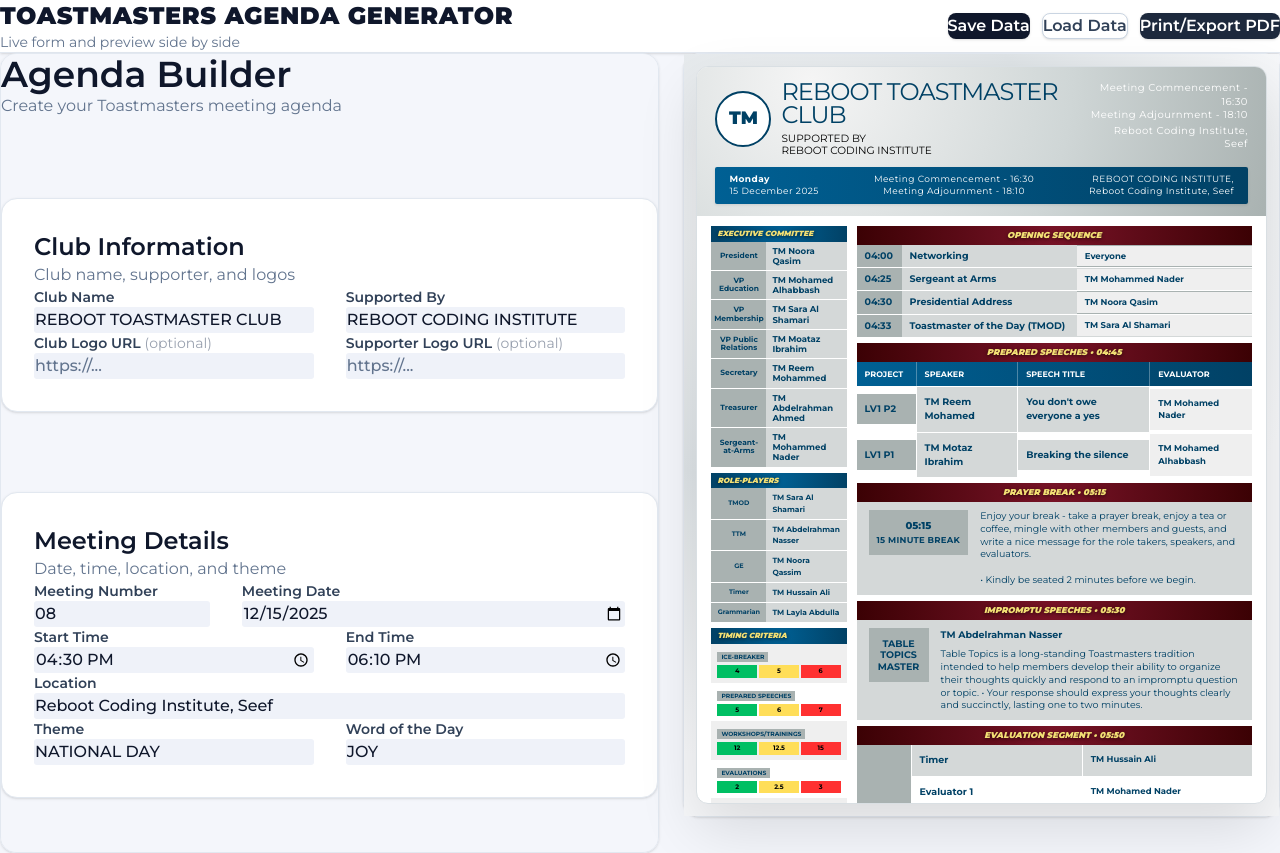
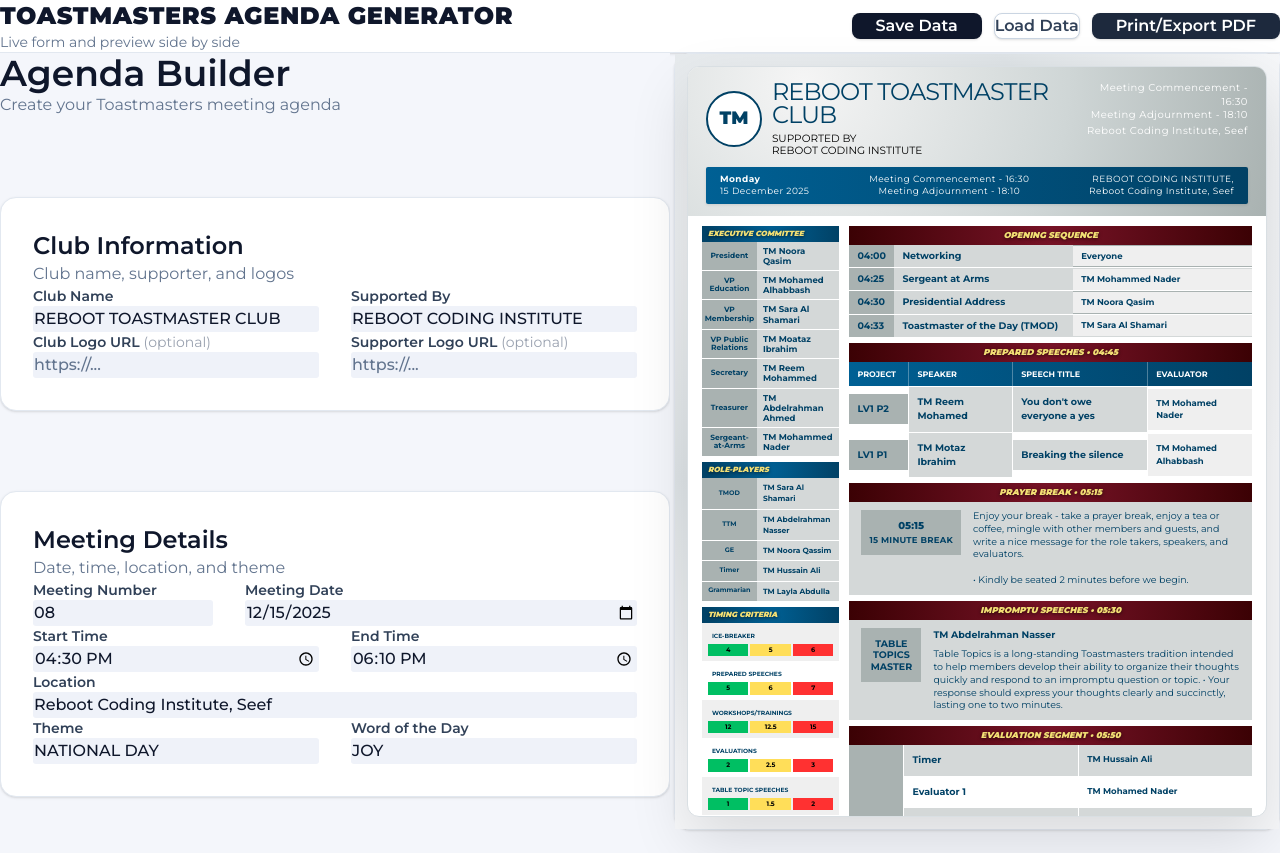
Before and after one commit to NooraWael/toastmasters-agenda, a Next.js app: page / in a window 1280 px wide. Built offline with nearby package versions, Linux system fonts and the light colour scheme.

Commit message:
Enhance button styles for improved usability and adjust layout spacing in agenda components

```diff
--- a/app/globals.css
+++ b/app/globals.css
@@ -31,6 +31,12 @@
 
 .font-montserrat {
   font-family: var(--font-montserrat);
+}
+
+/* Slightly wider default buttons to reduce cramped CTAs */
+button {
+  padding-left: 1.5rem !important;
+  padding-right: 1.5rem !important;
 }
 
 /* Agenda preview framing */
--- a/app/page.tsx
+++ b/app/page.tsx
@@ -84,8 +84,8 @@
       </header>
 
       <main className="max-w-[1900px] mx-auto px-4 sm:px-6 lg:px-8 py-8">
-        <div className="grid grid-cols-1 lg:grid-cols-[1.05fr_0.95fr] gap-6 items-start">
-          <div className="bg-white rounded-2xl shadow-sm p-6 lg:p-8 border border-slate-200 max-h-[calc(100vh)] overflow-y-auto no-print">
+        <div className="grid grid-cols-1 lg:grid-cols-[1.05fr_0.95fr] gap-1 items-start">
+          <div className="bg-white max-h-[calc(100vh)] overflow-y-auto no-print">
             <AgendaForm data={agendaData} onChange={setAgendaData} />
           </div>
 
--- a/components/AgendaForm.tsx
+++ b/components/AgendaForm.tsx
@@ -379,7 +379,7 @@
               </div>
               <button
                 onClick={addExecutiveMember}
-                className="px-5 py-3 rounded-lg bg-slate-900 text-white text-sm font-semibold hover:bg-slate-800 transition-colors shadow-sm"
+                className="px-6 py-3 rounded-lg bg-slate-900 text-white text-sm font-semibold hover:bg-slate-800 transition-colors shadow-sm"
               >
                 Add Member
               </button>
@@ -428,7 +428,7 @@
                   <p className="text-slate-500 mb-4 text-base">No members added yet</p>
                   <button
                     onClick={addExecutiveMember}
-                    className="px-5 py-3 rounded-lg bg-slate-900 text-white text-sm font-semibold hover:bg-slate-800 transition-colors shadow-sm"
+                    className="px-6 py-3 rounded-lg bg-slate-900 text-white text-sm font-semibold hover:bg-slate-800 transition-colors shadow-sm"
                   >
                     Add First Member
                   </button>
@@ -448,7 +448,7 @@
               </div>
               <button
                 onClick={addRolePlayer}
-                className="px-5 py-3 rounded-lg bg-slate-900 text-white text-sm font-semibold hover:bg-slate-800 transition-colors shadow-sm"
+                className="px-6 py-3 rounded-lg bg-slate-900 text-white text-sm font-semibold hover:bg-slate-800 transition-colors shadow-sm"
               >
                 Add Role
               </button>
@@ -497,7 +497,7 @@
                   <p className="text-slate-500 mb-4 text-base">No roles added yet</p>
                   <button
                     onClick={addRolePlayer}
-                    className="px-5 py-3 rounded-lg bg-slate-900 text-white text-sm font-semibold hover:bg-slate-800 transition-colors shadow-sm"
+                    className="px-6 py-3 rounded-lg bg-slate-900 text-white text-sm font-semibold hover:bg-slate-800 transition-colors shadow-sm"
                   >
                     Add First Role
                   </button>
@@ -517,7 +517,7 @@
               </div>
               <button
                 onClick={addOpeningItem}
-                className="px-5 py-3 rounded-lg bg-slate-900 text-white text-sm font-semibold hover:bg-slate-800 transition-colors shadow-sm"
+                className="px-6 py-3 rounded-lg bg-slate-900 text-white text-sm font-semibold hover:bg-slate-800 transition-colors shadow-sm"
               >
                 Add Item
               </button>
@@ -575,7 +575,7 @@
                   <p className="text-slate-500 mb-4 text-base">No items added yet</p>
                   <button
                     onClick={addOpeningItem}
-                    className="px-5 py-3 rounded-lg bg-slate-900 text-white text-sm font-semibold hover:bg-slate-800 transition-colors shadow-sm"
+                    className="px-6 py-3 rounded-lg bg-slate-900 text-white text-sm font-semibold hover:bg-slate-800 transition-colors shadow-sm"
                   >
                     Add First Item
                   </button>
@@ -600,7 +600,7 @@
                     e.target.value = '';
                   }
                 }}
-                className="px-5 py-3 rounded-lg bg-slate-900 text-white text-sm font-semibold hover:bg-slate-800 transition-colors cursor-pointer shadow-sm"
+                className="px-6 py-3 rounded-lg bg-slate-900 text-white text-sm font-semibold hover:bg-slate-800 transition-colors cursor-pointer shadow-sm"
                 defaultValue=""
               >
                 <option value="" disabled>Add Segment</option>
@@ -704,7 +704,7 @@
               </div>
               <button
                 onClick={addClubTeamMember}
-                className="px-5 py-3 rounded-lg bg-slate-900 text-white text-sm font-semibold hover:bg-slate-800 transition-colors shadow-sm"
+                className="px-6 py-3 rounded-lg bg-slate-900 text-white text-sm font-semibold hover:bg-slate-800 transition-colors shadow-sm"
               >
                 Add Member
               </button>
@@ -753,7 +753,7 @@
                   <p className="text-slate-500 mb-4 text-base">No members added yet</p>
                   <button
                     onClick={addClubTeamMember}
-                    className="px-5 py-3 rounded-lg bg-slate-900 text-white text-sm font-semibold hover:bg-slate-800 transition-colors shadow-sm"
+                    className="px-6 py-3 rounded-lg bg-slate-900 text-white text-sm font-semibold hover:bg-slate-800 transition-colors shadow-sm"
                   >
                     Add First Member
                   </button>
--- a/components/AgendaPreview.tsx
+++ b/components/AgendaPreview.tsx
@@ -638,7 +638,6 @@
                   padding: '5px 6px'
                 }}>
                   <div style={{
-                    background: '#a9b2b1',
                     color: '#004165',
                     padding: '2px 4px',
                     fontWeight: 700,
--- a/components/segments/PreparedSpeechesEditor.tsx
+++ b/components/segments/PreparedSpeechesEditor.tsx
@@ -55,7 +55,7 @@
           <h3 className="text-xl font-semibold text-slate-900">Speakers</h3>
           <button
             onClick={addSpeaker}
-            className="px-5 py-3 rounded-lg bg-slate-900 text-white text-sm font-semibold hover:bg-slate-800 transition-colors shadow-sm"
+            className="px-6 py-3 rounded-lg bg-slate-900 text-white text-sm font-semibold hover:bg-slate-800 transition-colors shadow-sm"
           >
             Add Speaker
           </button>
@@ -124,7 +124,7 @@
               <p className="text-slate-500 mb-4 text-base">No speakers added yet</p>
               <button
                 onClick={addSpeaker}
-                className="px-5 py-3 rounded-lg bg-slate-900 text-white text-sm font-semibold hover:bg-slate-800 transition-colors shadow-sm"
+                className="px-6 py-3 rounded-lg bg-slate-900 text-white text-sm font-semibold hover:bg-slate-800 transition-colors shadow-sm"
               >
                 Add First Speaker
               </button>
```
